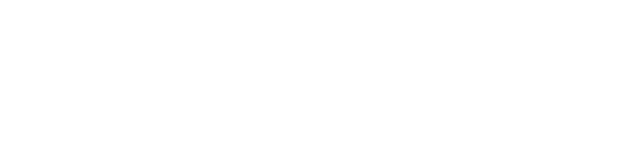
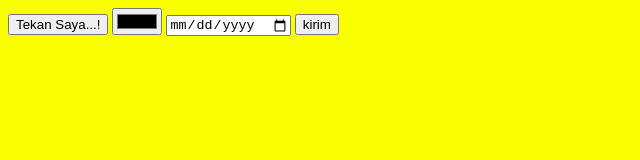
Before and after one commit to fauzan123ae/praktikum_2, a plain HTML site: page index.html in a window 1280 px wide. Shown: the whole page, without its empty margins (0-640 px from the left). Drawn offline with Linux system fonts and the light colour scheme.

Commit message:
Update index.html

```diff
--- a/index.html
+++ b/index.html
@@ -1,11 +1,17 @@
 <!DOCTYPE html>
-<html>
-    <head>
-        <title></title>
-        <link rel="stylesheet" type="text/css" href="">
-    </head>
-
-
-
-
+<html lang="en">
+<head>
+    <meta charset="UTF-8">
+    <meta name="viewport" content="width=device-width, initial-scale=1.0">
+    <title>Document</title>
+    <link rel="stylesheet" type="text/css" href="">
+</head>
+<body bgcolor="#f9ff00">
+    <form method="post">
+    <button value="Klik Oke" name="tbl1"> Tekan Saya...!</button>
+    <input type="color" id="color1" name="input1">
+    <input type="date" name="tanggal">
+    <input type="submit" value="kirim">
+    </form>
+</body>
 </html>
```
